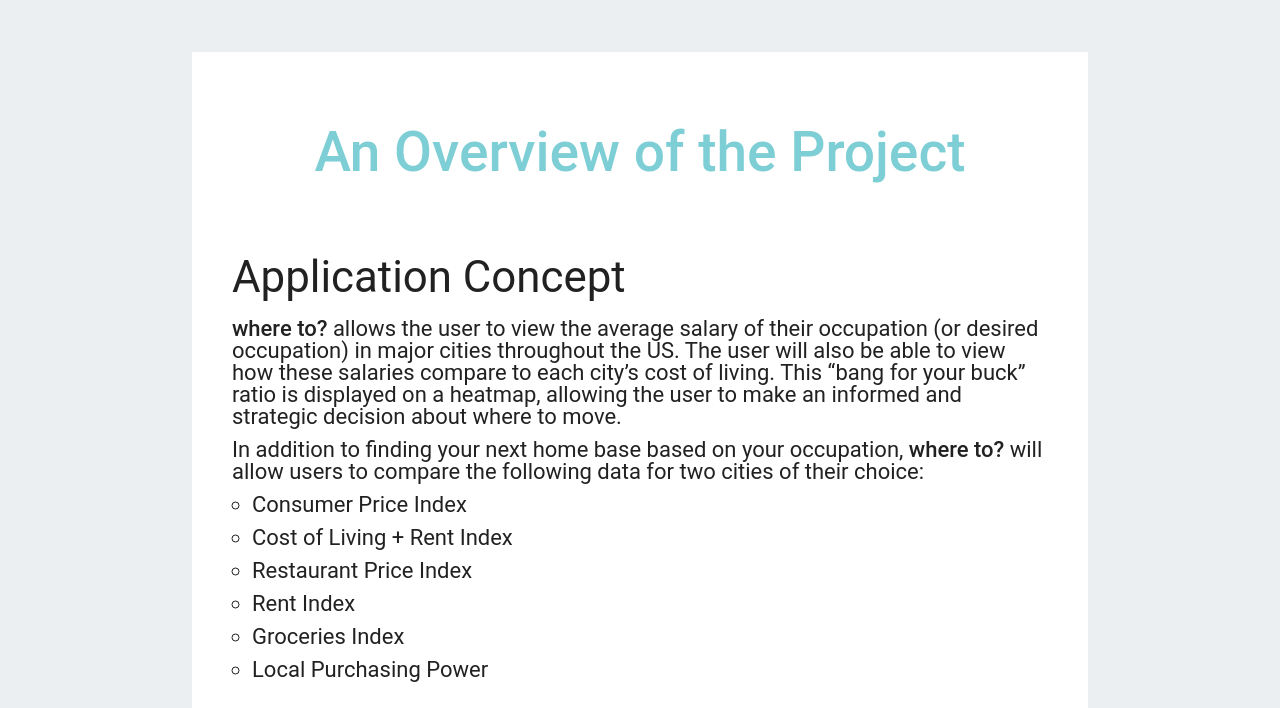
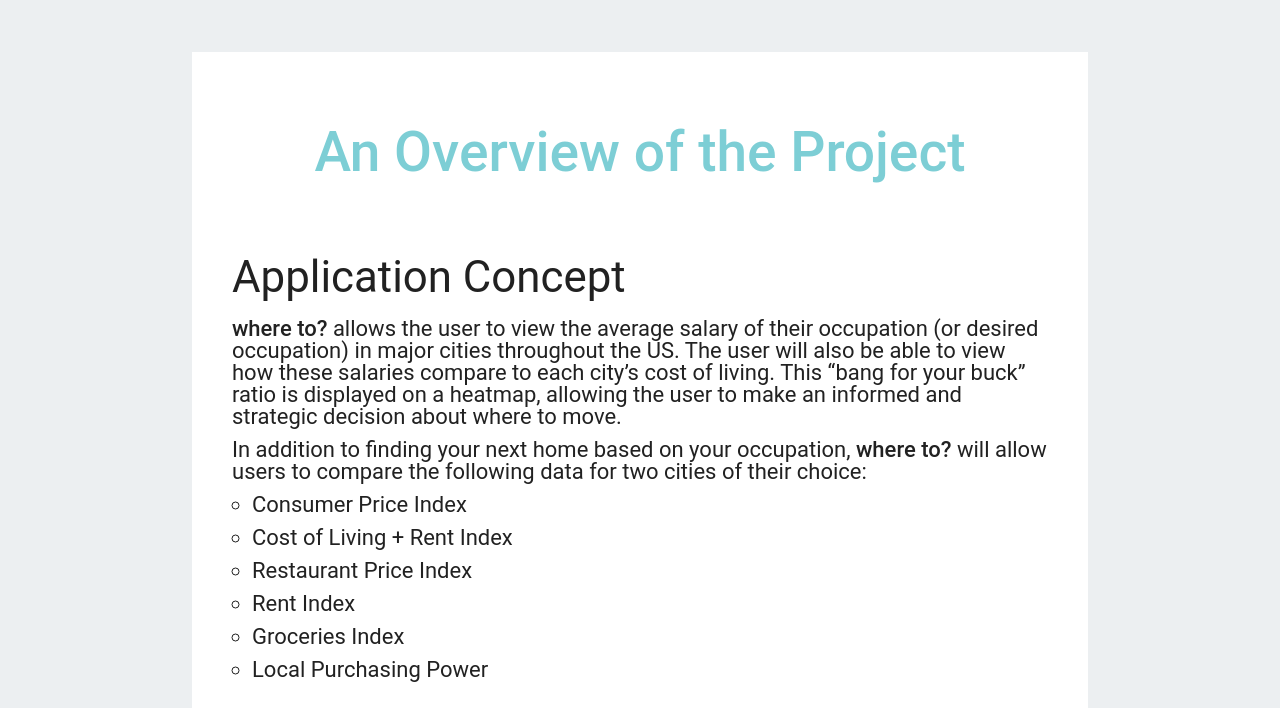
Before and after one commit to antoniojgage/where_to, a website: page views/about.html in a window 1280 px wide. Shown: the part 72-780 px from the top of the page. Drawn offline with nearby package versions, Linux system fonts and the light colour scheme; files that its build step writes are made by us from their sources; grey boxes are pictures that could not be loaded; files whose address does not match are found by name.

Commit message:
spelliing correction

```diff
--- a/views/about.html
+++ b/views/about.html
@@ -48,7 +48,7 @@
                 <h3>Application Concept</h3>
                 <p><strong>where to?</strong> allows the user to view the average salary of their occupation (or desired occupation) in major cities throughout the US. The user will also be able to view how these salaries compare to each city’s cost of living. This “bang for your buck” ratio is displayed on a heatmap, allowing the user to make an informed and strategic decision about where to move.</p>
                 <br />
-                <p>In addition to finding your next home base  based on your occupation, <strong>where to?</strong> will allow users to compare the following data for two cities of their choice:</p>
+                <p>In addition to finding your next home based on your occupation, <strong>where to?</strong> will allow users to compare the following data for two cities of their choice:</p>
                 <br>
                 <ul class="browser-default">
                     <li>Consumer Price Index</li>
```
